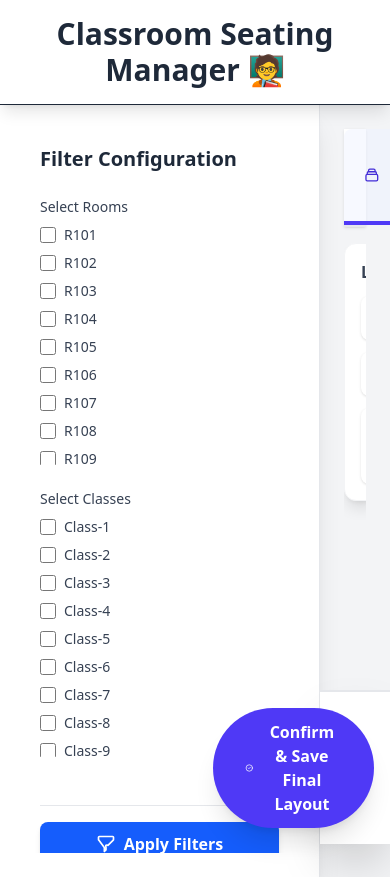
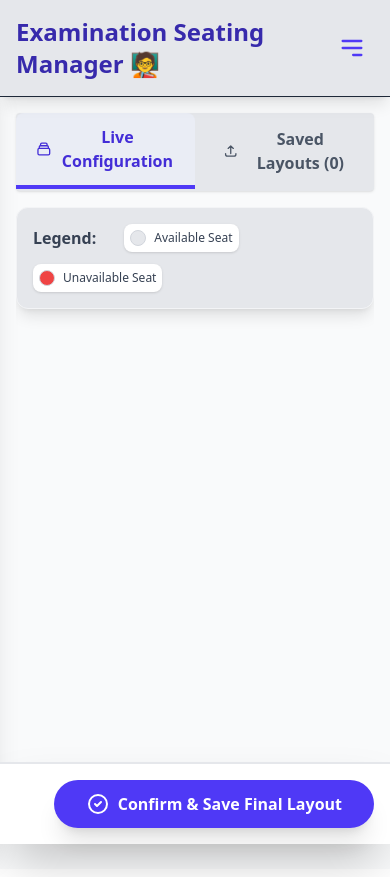
Before and after one commit to Sugarcube08/Seating-Planning-System, a React (Vite) app: page / in a window 390 px wide. Built offline with nearby package versions, Linux system fonts and the light colour scheme.

Commit message:
loccal alternatioon

```diff
--- a/src/components/Class.tsx
+++ b/src/components/Class.tsx
@@ -1,11 +1,9 @@
-import { useState, useEffect, useCallback, useMemo } from 'react';
+import React, { useState, useEffect, useCallback, useMemo } from 'react';
 // Assuming paths are correct
 import useSeatMapper from '../useCustomHooks/useSeatMapper';
 import SideForm from './SideForm';
 import RoomCard from './RoomCard';
 import SavedLayoutItem from './SavedLayoutItem';
-
-// --- TYPE DEFINITIONS (Unchanged for brevity and focus) ---
 type Room = { roomId: string; roomName: string; capacity: number; available: boolean; benchType: number; benchCount: number; cols: number; rows: number };
 type SeatStatus = { seatNumber: number; coordinate: string; status: 'available' | 'unavailable' };
 type RoomSeatMap = { [roomId: string]: SeatStatus[] };
@@ -20,7 +18,8 @@ type SavedLayoutConfig = {
   roomConfiguration: RoomSeatMap;
   studentConfiguration: GroupedStudents;
 };
-// --- UTILITY FUNCTIONS (Unchanged for brevity and focus) ---
+
+// --- UTILITY FUNCTIONS (Unchanged) ---
 const getClassColorMap = (classes: ClassData[]) => {
   const colorPalette = [
     '#1abc9c', '#3498db', '#9b59b6', '#e67e22', '#f1c40f', '#e74c3c', '#2ecc71',
@@ -60,20 +59,25 @@ const convertRoomsToSeats = (rooms: Room[]): RoomSeatMap =>
     return roomMap;
   }, {} as RoomSeatMap);
 
-// --- UPDATED LegendItem Component ---
+// --- UPDATED LegendItem Component (Consistent Styling) ---
 const LegendItem = ({ color, label }: { color: string; label: string }) => (
   <div className="flex items-center gap-2 p-1.5 bg-white rounded-lg shadow-sm">
     <div className="w-4 h-4 rounded-full border border-gray-300" style={{ backgroundColor: color }}></div>
     <span className="text-xs font-medium text-gray-700">{label}</span>
   </div>
 );
+
 // --- MAIN COMPONENT ---
 const ClassLayout = ({ students }: { students: { rooms: Room[]; classes: ClassData[] } }) => {
   if (!students?.rooms || !students?.classes) {
     return <p className="text-center text-gray-500 mt-10">Loading classrooms...</p>;
   }
 
-  // --- STATE AND MEMOIZATION (Unchanged) ---
+  // --- NEW STATE FOR RESPONSIVENESS (TOGGLE) ---
+  const [isSidebarOpen, setIsSidebarOpen] = useState(false);
+  const toggleSidebar = () => setIsSidebarOpen(prev => !prev);
+
+  // --- STATE AND MEMOIZATION (Existing) ---
   const fullRoomSeatMap = useMemo(() => convertRoomsToSeats(students.rooms), [students.rooms]);
   const fullGroupedStudents = useMemo(() => groupStudentsByClass(students.classes), [students.classes]);
   const [selectedRoomSeatMap, setSelectedRoomSeatMap] = useState<RoomSeatMap>(fullRoomSeatMap);
@@ -85,8 +89,8 @@ const ClassLayout = ({ students }: { students: { rooms: Room[]; classes: ClassDa
   const [lockedClassIds, setLockedClassIds] = useState<string[]>([]);
   const { seatMap, unseatedStudents } = useSeatMapper({ roomSeats: selectedRoomSeatMap, studentsByClass: selectedGroupedStudents });
 
-  // --- HANDLERS (Unchanged, except for styling in alerts/logs) ---
-  const loadSavedLayouts = useCallback(() => { /* ... (Logic unchanged) */
+  // --- HANDLERS (Unchanged logic, minor alert/log style adjustment) ---
+  const loadSavedLayouts = useCallback(() => {
     try {
       const loaded = Object.keys(localStorage)
         .filter((key) => key.startsWith('FinalLayouts_C-'))
@@ -96,7 +100,6 @@ const ClassLayout = ({ students }: { students: { rooms: Room[]; classes: ClassDa
         })
         .filter((item): item is SavedLayoutConfig => item !== null)
         .sort((a, b) => new Date(b.timestamp).getTime() - new Date(a.timestamp).getTime());
-
       setSavedLayouts(loaded);
     } catch (error) {
       console.error('Failed to load saved layouts:', error);
@@ -104,15 +107,13 @@ const ClassLayout = ({ students }: { students: { rooms: Room[]; classes: ClassDa
     }
   }, []);
 
-  useEffect(() => { /* ... (Logic unchanged) */
+  useEffect(() => {
     try {
       const stored = sessionStorage.getItem('classroomMappingData_TEMP');
       if (!stored) return;
       const storedData = JSON.parse(stored);
-
       storedData.roomConfiguration && setSelectedRoomSeatMap(storedData.roomConfiguration);
       storedData.studentConfiguration && setSelectedGroupedStudents(storedData.studentConfiguration);
-      // console.log('Restored config from session storage.'); // Removed console.log
     } catch (error) {
       console.warn('Could not load temporary data:', error);
       sessionStorage.removeItem('classroomMappingData_TEMP');
@@ -149,7 +150,6 @@ const ClassLayout = ({ students }: { students: { rooms: Room[]; classes: ClassDa
     const data = { timestamp: new Date().toISOString(), seatAssignments: seatMap, roomConfiguration: selectedRoomSeatMap, studentConfiguration: selectedGroupedStudents };
     try {
       sessionStorage.setItem('classroomMappingData_TEMP', JSON.stringify(data));
-      // console.log('Configuration saved as draft.'); // Removed console.log
     } catch (e) {
       console.error('Error saving data:', e);
     }
@@ -172,7 +172,6 @@ const ClassLayout = ({ students }: { students: { rooms: Room[]; classes: ClassDa
   const handleViewConfig = useCallback(() => {
     setViewMode('config');
     setIsReadOnly(false);
-    // Clear locked selections when starting new configuration
     setLockedRoomIds([]);
     setLockedClassIds([]);
   }, []);
@@ -193,23 +192,21 @@ const ClassLayout = ({ students }: { students: { rooms: Room[]; classes: ClassDa
     setViewMode('config');
     setIsReadOnly(true);
 
-    // Set locked selections based on the saved layout
     const layoutRoomIds = Object.keys(layout.roomConfiguration);
     const layoutClassIds = Object.keys(layout.studentConfiguration);
     setLockedRoomIds(layoutRoomIds);
     setLockedClassIds(layoutClassIds);
 
     alert(`Successfully loaded configuration ID: ${layout.configId}. Editing is currently locked.`);
+    setIsSidebarOpen(false);
   }, []);
 
   // Data for Render
   const filteredClasses = students.classes.filter((cls) => Object.keys(selectedGroupedStudents).includes(cls.classId));
   const filteredRooms = students.rooms.filter((room) => Object.keys(selectedRoomSeatMap).includes(room.roomId));
   const classColorMap = getClassColorMap(filteredClasses);
-
-  // --- RENDER FUNCTIONS (Styling Updated) ---
   const renderConfigurationView = () => (
-    <div className="pt-4 pb-20"> {/* Added padding for separation */}
+    <div className="pt-4 pb-20">
       {isReadOnly && (
         <div className="p-4 mb-6 bg-indigo-100 text-indigo-800 rounded-xl text-center font-semibold border border-indigo-300 shadow-md">
           <span className="flex items-center justify-center gap-2">
@@ -218,19 +215,24 @@ const ClassLayout = ({ students }: { students: { rooms: Room[]; classes: ClassDa
           </span>
         </div>
       )}
+      <section className="flex flex-wrap items-center gap-3 p-4 bg-gray-200 rounded-xl shadow-lg mb-6 border border-gray-100">
+        <h3 className="text-md font-bold text-gray-700 mr-4">Legend:</h3>
 
-      {/* Moved Legend to a more prominent position/style */}
-      <section className="flex flex-wrap items-center gap-3 p-4 bg-white rounded-xl shadow-lg mb-6 border border-gray-100">
-        <h3 className="text-md font-bold text-gray-700 mr-4">Legend:</h3>
-        <LegendItem color="#e5e7eb" label="Available Seat" /> {/* Updated color for better contrast */}
+        {/* Static Legends */}
+        <LegendItem color="#e5e7eb" label="Available Seat" />
         <LegendItem color="#ef4444" label="Unavailable Seat" />
-        <LegendItem color="transparent" label="Assigned Seat (Colored by Class)" />
-        {/* Class-specific legends are now optional/moved to sideform for space */}
+
+        {/* Dynamic Legends for each Active Class */}
+        {filteredClasses.map((cls) => (
+          <LegendItem
+            key={cls.classId}
+            color={classColorMap[cls.classId]}
+            label={`Class: ${cls.classId}`}
+          />
+        ))}
       </section>
-
-      {/* Unseated Students Alert - Sticky Banner Style */}
       {Object.entries(unseatedStudents).length > 0 && (
-        <section className="sticky top-16 z-20 p-4 mb-6 bg-red-100 border-l-4 border-red-500 rounded-xl shadow-lg transition-all duration-300">
+        <section className="sticky top-20 lg:top-16 z-20 p-4 mb-6 bg-red-100 border-l-4 border-red-500 rounded-xl shadow-lg transition-all duration-300">
           <h2 className="text-xl font-bold mb-2 text-red-700 flex items-center gap-2">
             <svg className="w-6 h-6" fill="none" stroke="currentColor" viewBox="0 0 24 24"><path strokeLinecap="round" strokeLinejoin="round" strokeWidth="2" d="M12 9v2m0 4h.01m-6.938 4h13.856c1.54 0 2.502-1.667 1.732-3L13.732 4c-.77-1.333-2.694-1.333-3.464 0L3.398 18c-.77 1.333.192 3 1.732 3z"></path></svg>
             CRITICAL: Unseated Students Detected!
@@ -250,7 +252,6 @@ const ClassLayout = ({ students }: { students: { rooms: Room[]; classes: ClassDa
         </section>
       )}
 
-      {/* Room Cards - Grid Layout Enhanced */}
       <section className="grid grid-cols-1 md:grid-cols-2 xl:grid-cols-2 gap-8">
         {filteredRooms.map((room) => (
           <RoomCard
@@ -267,7 +268,7 @@ const ClassLayout = ({ students }: { students: { rooms: Room[]; classes: ClassDa
   );
 
   const renderConfigTabs = () => (
-    <div className="flex justify-between items-end border-b-2 border-gray-200 pb-0 sticky top-0 bg-white z-30 shadow-sm">
+    <div className="flex justify-between items-end border-b-2 border-gray-200 pb-0 sticky top-0 lg:top-0 bg-gray-200 rounded z-30 shadow-sm">
       <div className="flex space-x-2">
         <button
           onClick={handleViewConfig}
@@ -322,15 +323,37 @@ const ClassLayout = ({ students }: { students: { rooms: Room[]; classes: ClassDa
   );
 
   return (
-    <div className="bg-gray-100 min-h-screen">
-      {/* HEADER */}
-      <h1 className="text-3xl md:text-4xl font-extrabold text-center text-gray-800 p-4 border-b bg-white sticky top-0 z-40 shadow-lg">
-        Classroom Seating Manager 🧑‍🏫
-      </h1>
+    <div className="bg-gray-50 min-h-screen">
+      {/* --- HEADER/NAVBAR (Includes Mobile Toggle Button) --- */}
+      <header className="flex justify-between items-center text-3xl md:text-4xl font-extrabold text-gray-800 p-4 border-b bg-gray-200 sticky top-0 z-40 shadow-lg">
+        <h1 className="text-2xl md:text-3xl font-extrabold text-indigo-800">
+            Examination Seating Manager 🧑‍🏫
+        </h1>
+        {/* Mobile Toggle Button */}
+        <button
+            onClick={toggleSidebar}
+            className="lg:hidden p-2 text-indigo-600 hover:text-indigo-800 focus:outline-none focus:ring-2 focus:ring-indigo-500 rounded-lg"
+        >
+            {isSidebarOpen ? (
+                <svg className="w-7 h-7" fill="none" stroke="currentColor" viewBox="0 0 24 24"><path strokeLinecap="round" strokeLinejoin="round" strokeWidth="2" d="M6 18L18 6M6 6l12 12"></path></svg> // Close Icon
+            ) : (
+                <svg className="w-7 h-7" fill="none" stroke="currentColor" viewBox="0 0 24 24"><path strokeLinecap="round" strokeLinejoin="round" strokeWidth="2" d="M4 6h16M4 12h16m-7 6h7"></path></svg> // Menu Icon
+            )}
+        </button>
+      </header>
 
-      <div className="flex h-[calc(100vh-4.5rem)] overflow-hidden"> {/* Adjusted height to account for smaller header */}
-        {/* SIDEBAR (Wider and styled) */}
-        <aside className="w-80 lg:w-96 flex-shrink-0 bg-white border-r border-gray-200 p-6 overflow-y-auto shadow-xl">
+      <div className="flex h-[calc(100vh-4.5rem)] overflow-hidden">
+
+        <aside
+          className={`
+            w-80 lg:w-96 flex-shrink-0 bg-white border-r border-gray-200 p-6 overflow-y-auto shadow-xl transition-transform duration-300 ease-in-out
+            // Mobile: Fixed, Off-Screen by default
+            fixed top-[4.5rem] bottom-0 z-30
+            ${isSidebarOpen ? 'translate-x-0' : '-translate-x-full'}
+            // Desktop: Static, Always Visible
+            lg:static lg:translate-x-0
+          `}
+        >
           <SideForm
             initialRooms={fullRoomSeatMap}
             initialClasses={fullGroupedStudents}
@@ -341,28 +364,35 @@ const ClassLayout = ({ students }: { students: { rooms: Room[]; classes: ClassDa
             lockedClassIds={lockedClassIds}
           />
         </aside>
-
-        {/* MAIN CONTENT */}
-        <main className="flex-grow flex flex-col p-6 overflow-y-hidden">
+        <main className="flex-grow flex flex-col p-4 lg:p-6 overflow-y-hidden">
           {renderConfigTabs()}
 
           <div className="flex-grow overflow-y-auto">
             {viewMode === 'config' ? renderConfigurationView() : renderSavedLayoutsView()}
           </div>
         </main>
+
+        {isSidebarOpen && (
+          <div
+            className="fixed inset-0 bg-black opacity-50 z-20 lg:hidden"
+            onClick={toggleSidebar}
+          ></div>
+        )}
       </div>
-
-      {/* STICKY FOOTER / ACTION BAR */}
       {viewMode === 'config' && (
-        <div className="fixed bottom-0 left-80 lg:left-96 right-0 bg-white border-t-2 border-gray-200 shadow-2xl p-4 flex justify-end gap-4 z-50">
+        <div
+          className={`
+            fixed bottom-0 right-0 bg-white border-t-2 border-gray-200 shadow-2xl p-4 flex justify-end gap-4 z-50 transition-all duration-300
+            // Dynamic width/position based on sidebar state
+            left-0
+            lg:left-96
+          `}
+        >
           {isReadOnly ? (
             <div className="flex items-center gap-4">
                 <span className="text-base text-gray-600 font-medium italic">Layout is currently locked.</span>
                 <button
-                    onClick={() => {
-                      setIsReadOnly(false);
-                      // Keep locked selections when unlocking for editing
-                    }}
+                    onClick={() => { setIsReadOnly(false); }}
                     className="flex items-center gap-2 bg-yellow-500 hover:bg-yellow-600 text-white font-bold py-3 px-6 rounded-full transition shadow-lg transform hover:scale-[1.02]"
                 >
                     <svg className="w-5 h-5" fill="none" stroke="currentColor" viewBox="0 0 24 24"><path strokeLinecap="round" strokeLinejoin="round" strokeWidth="2" d="M15.232 5.232l3.536 3.536m-2.036-5.036a2.5 2.5 0 113.536 3.536L6.5 21.036H3v-3.572L16.732 3.732z"></path></svg>
@@ -372,8 +402,9 @@ const ClassLayout = ({ students }: { students: { rooms: Room[]; classes: ClassDa
           ) : (
             <button
                 onClick={handleFinalConfirm}
+                // Updated color to Indigo for the primary action
                 className="flex items-center gap-2 bg-indigo-600 hover:bg-indigo-700 text-white font-bold py-3 px-8 rounded-full transition shadow-xl transform hover:scale-[1.02] disabled:bg-gray-400"
-                disabled={Object.entries(unseatedStudents).length > 0} // Disable if unseated students exist
+                disabled={Object.entries(unseatedStudents).length > 0}
               >
                 <svg className="w-6 h-6" fill="none" stroke="currentColor" viewBox="0 0 24 24"><path strokeLinecap="round" strokeLinejoin="round" strokeWidth="2" d="M9 12l2 2 4-4m6 2a9 9 0 11-18 0 9 9 0 0118 0z"></path></svg>
                 Confirm & Save Final Layout
--- a/src/components/RoomCard.tsx
+++ b/src/components/RoomCard.tsx
@@ -49,7 +49,7 @@ const RoomCard: React.FC<Props> = ({
   return (
     <div
       key={roomId}
-      className="bg-white border border-gray-200 rounded-3xl p-6 shadow-xl transition-all duration-300 hover:shadow-2xl"
+      className="bg-gray-200 border border-gray-200 rounded-3xl p-6 shadow-xl transition-all duration-300 hover:shadow-2xl"
     >
       {/* Room Header */}
       <div className="flex justify-between items-center mb-4 border-b pb-3">
@@ -86,7 +86,7 @@ const RoomCard: React.FC<Props> = ({
           return (
             <div
               key={i}
-              className="relative flex border-2 border-indigo-100 bg-indigo-50/50 rounded-xl shadow-inner p-0.5" // Enhanced bench container style
+              className="relative flex border-2 border-indigo-100 bg-indigo-50/50 rounded-xl shadow-inner p-0.5"
               style={{
                 gridColumnStart: visualGridColumn,
                 gridRowStart: visualGridRow
```
